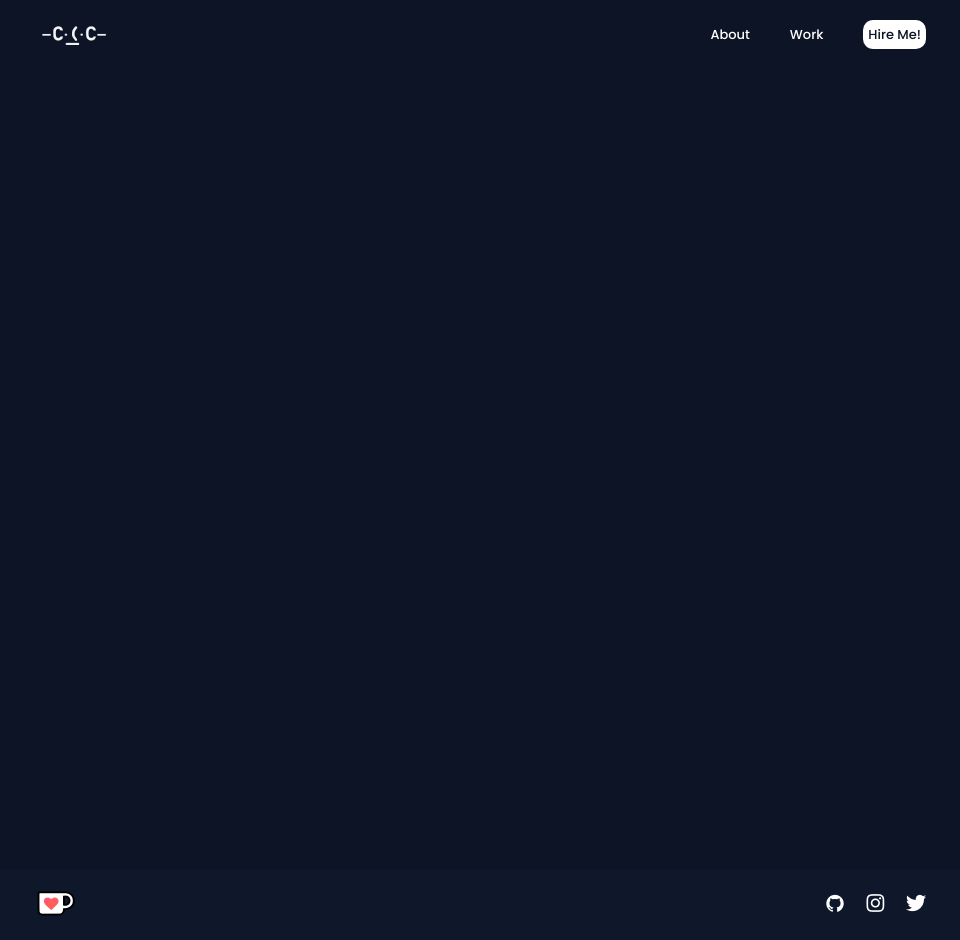
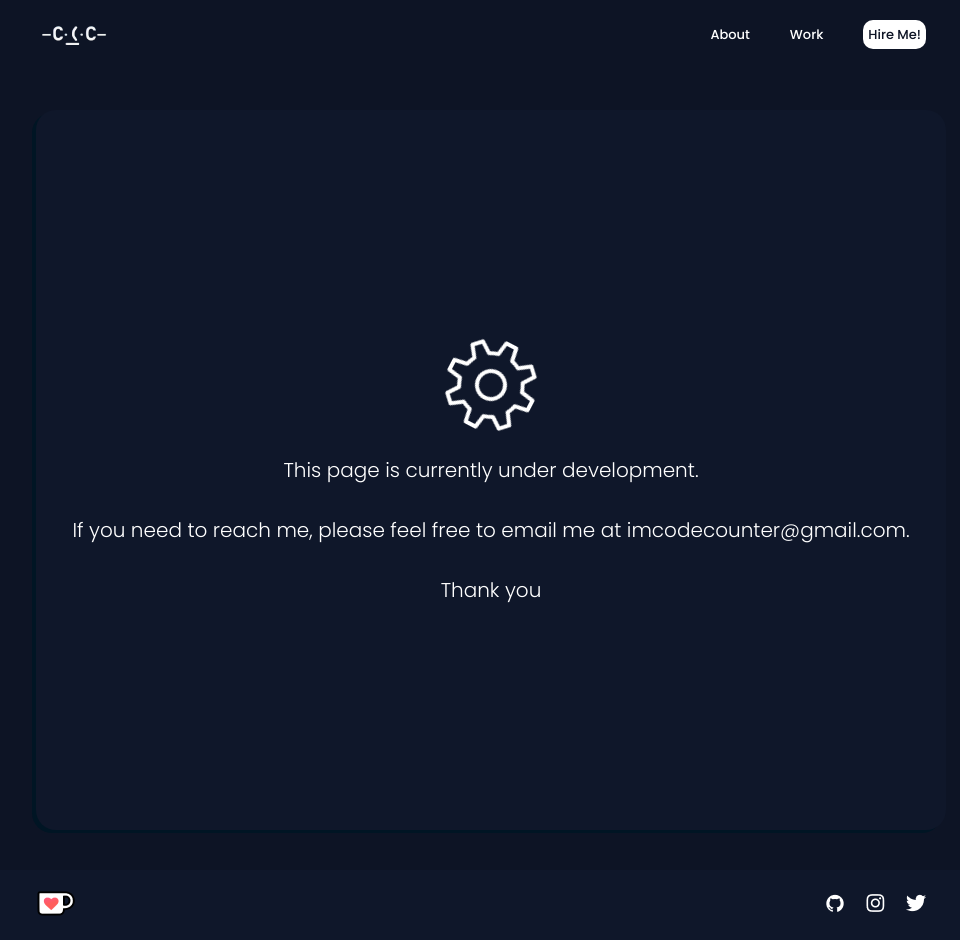
Before and after one commit to frwlmspag/Portfolio-React---Test, a React (Vite) app in the folder ReactRouter/: page /work in a window 1280 px wide. Shown: the whole page, without its empty margins (149-1109 px from the left). Built offline with nearby package versions, Linux system fonts and the light colour scheme.

Commit message:
modified:   ReactRouter/src/components/Gear/Gear.jsx 	modified:   ReactRouter/src/components/Gear/gear.css 	modified:   ReactRouter/src/pages/Work/Work.jsx

```diff
--- a/ReactRouter/src/components/Gear/Gear.jsx
+++ b/ReactRouter/src/components/Gear/Gear.jsx
@@ -5,7 +5,7 @@ const Gear = () => {
   return (
     <div className="gear">
         <img src={gear}/>
-        <h2>Area under development. Check back soon!</h2>
+        <h2>This page is currently under development. <br/>  <br/> If you need to reach me, please feel free to email me at imcodecounter@gmail.com.<br/>  <br/> Thank you </h2>
     </div>
   )
 }
--- a/ReactRouter/src/components/Gear/gear.css
+++ b/ReactRouter/src/components/Gear/gear.css
@@ -19,6 +19,7 @@
     font-family: 'Poppins', sans-serif;
     color: #fff;
     font-weight: 300;
+    text-align: center;
 }
 
 .gear img{
--- a/ReactRouter/src/pages/Work/Work.jsx
+++ b/ReactRouter/src/pages/Work/Work.jsx
@@ -1,16 +1,11 @@
 import './work.css'
-// import Gear from '../../components/Gear/Gear'
+import Gear from '../../components/Gear/Gear'
 
 
 const Work = () => {
   return (
     <div className="work">
-      <div className="main_work">
-        <div className="work_containter">
-
-        </div>
-      </div>
-      {/* <Gear/> */}
+      <Gear/>
     </div>
   )
 }
```
